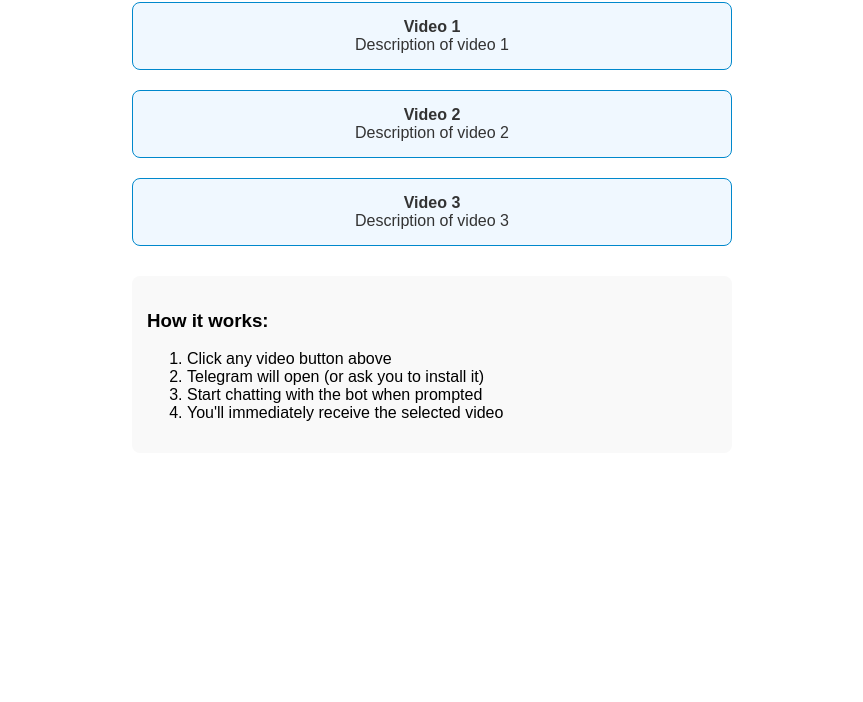
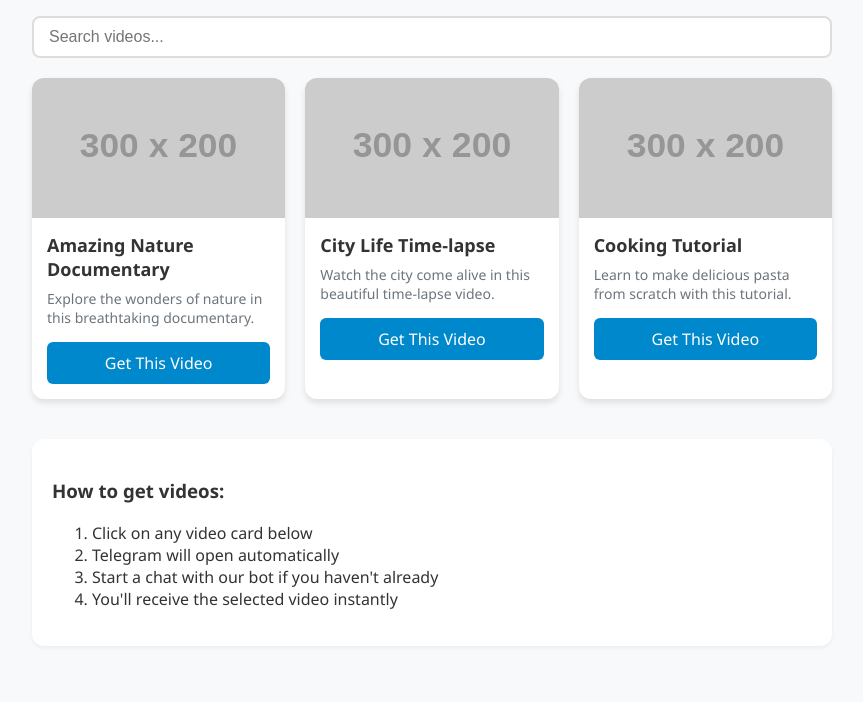
Before and after one commit to munkh-hustle/telegram-bot, a plain HTML site: page index.html in a window 1280 px wide. Shown: the part 98-800 px from the top of the page, without its empty margins (208-1071 px from the left). Drawn offline with Linux system fonts and the light colour scheme; placeholder pictures from the web are drawn by us.

Commit message:
Update index.html

```diff
--- a/index.html
+++ b/index.html
@@ -3,68 +3,196 @@
 <head>
     <meta charset="UTF-8">
     <meta name="viewport" content="width=device-width, initial-scale=1.0">
-    <title>Get Videos via Telegram</title>
+    <title>Video Library - Get Videos via Telegram</title>
     <style>
         body {
-            font-family: Arial, sans-serif;
-            max-width: 600px;
+            font-family: 'Segoe UI', Tahoma, Geneva, Verdana, sans-serif;
+            max-width: 800px;
             margin: 0 auto;
             padding: 20px;
+            background-color: #f8f9fa;
+            color: #333;
         }
         h1 {
             color: #0088cc;
             text-align: center;
+            margin-bottom: 30px;
+            font-weight: 600;
         }
-        .video-option {
+        .search-container {
+            margin: 20px 0;
+            display: flex;
+            gap: 10px;
+        }
+        #search {
+            flex: 1;
+            padding: 10px 15px;
+            border: 2px solid #ddd;
+            border-radius: 8px;
+            font-size: 16px;
+        }
+        .video-grid {
+            display: grid;
+            grid-template-columns: repeat(auto-fill, minmax(250px, 1fr));
+            gap: 20px;
+            margin-top: 20px;
+        }
+        .video-card {
+            background: white;
+            border-radius: 12px;
+            overflow: hidden;
+            box-shadow: 0 4px 6px rgba(0,0,0,0.1);
+            transition: transform 0.3s ease, box-shadow 0.3s ease;
+        }
+        .video-card:hover {
+            transform: translateY(-5px);
+            box-shadow: 0 10px 20px rgba(0,0,0,0.1);
+        }
+        .video-thumbnail {
+            height: 140px;
+            background-color: #e9ecef;
+            background-size: cover;
+            background-position: center;
+            position: relative;
+        }
+        .video-info {
+            padding: 15px;
+        }
+        .video-title {
+            font-weight: 600;
+            margin-bottom: 8px;
+            font-size: 18px;
+        }
+        .video-desc {
+            color: #6c757d;
+            font-size: 14px;
+            margin-bottom: 15px;
+            display: -webkit-box;
+            -webkit-line-clamp: 2;
+            -webkit-box-orient: vertical;
+            overflow: hidden;
+        }
+        .video-button {
             display: block;
-            margin: 20px 0;
-            padding: 15px;
-            background: #f0f8ff;
-            border-radius: 8px;
-            text-decoration: none;
-            color: #333;
-            border: 1px solid #0088cc;
             text-align: center;
-            transition: all 0.3s;
-        }
-        .video-option:hover {
+            padding: 10px;
             background: #0088cc;
             color: white;
+            text-decoration: none;
+            border-radius: 6px;
+            font-weight: 500;
+            transition: background 0.2s;
+        }
+        .video-button:hover {
+            background: #006699;
         }
         .instructions {
-            margin-top: 30px;
-            padding: 15px;
-            background: #f9f9f9;
-            border-radius: 8px;
+            margin-top: 40px;
+            padding: 20px;
+            background: white;
+            border-radius: 12px;
+            box-shadow: 0 2px 4px rgba(0,0,0,0.05);
+        }
+        .loading {
+            text-align: center;
+            padding: 20px;
+            color: #6c757d;
+        }
+        @media (max-width: 600px) {
+            .video-grid {
+                grid-template-columns: 1fr;
+            }
         }
     </style>
 </head>
 <body>
-    <h1>Click to Receive Videos in Telegram</h1>
+    <h1>Video Library</h1>
 
-    <a href="https://t.me/lgbt_kino_bot?start=video1" class="video-option">
-        <strong>Video 1</strong><br>
-        Description of video 1
-    </a>
+    <div class="search-container">
+        <input type="text" id="search" placeholder="Search videos..." onkeyup="filterVideos()">
+    </div>
 
-    <a href="https://t.me/lgbt_kino_bot?start=video2" class="video-option">
-        <strong>Video 2</strong><br>
-        Description of video 2
-    </a>
-
-    <a href="https://t.me/lgbt_kino_bot?start=video3" class="video-option">
-        <strong>Video 3</strong><br>
-        Description of video 3
-    </a>
+    <div id="video-container" class="video-grid">
+        <div class="loading">Loading videos...</div>
+    </div>
 
     <div class="instructions">
-        <h3>How it works:</h3>
+        <h3>How to get videos:</h3>
         <ol>
-            <li>Click any video button above</li>
-            <li>Telegram will open (or ask you to install it)</li>
-            <li>Start chatting with the bot when prompted</li>
-            <li>You'll immediately receive the selected video</li>
+            <li>Click on any video card below</li>
+            <li>Telegram will open automatically</li>
+            <li>Start a chat with our bot if you haven't already</li>
+            <li>You'll receive the selected video instantly</li>
         </ol>
     </div>
+
+    <script>
+        // Sample video data - replace with actual API call in production
+        const videos = [
+            {
+                id: "video1",
+                title: "Amazing Nature Documentary",
+                description: "Explore the wonders of nature in this breathtaking documentary.",
+                thumbnail: "https://via.placeholder.com/300x200?text=Nature+Video",
+                botUsername: "lgbt_kino_bot"
+            },
+            {
+                id: "video2",
+                title: "City Life Time-lapse",
+                description: "Watch the city come alive in this beautiful time-lapse video.",
+                thumbnail: "https://via.placeholder.com/300x200?text=City+Video",
+                botUsername: "lgbt_kino_bot"
+            },
+            {
+                id: "video3",
+                title: "Cooking Tutorial",
+                description: "Learn to make delicious pasta from scratch with this tutorial.",
+                thumbnail: "https://via.placeholder.com/300x200?text=Cooking+Video",
+                botUsername: "lgbt_kino_bot"
+            }
+        ];
+
+        // Load videos when page loads
+        document.addEventListener('DOMContentLoaded', function() {
+            displayVideos(videos);
+        });
+
+        // Display videos in the grid
+        function displayVideos(videoList) {
+            const container = document.getElementById('video-container');
+            container.innerHTML = '';
+
+            if (videoList.length === 0) {
+                container.innerHTML = '<div class="loading">No videos found</div>';
+                return;
+            }
+
+            videoList.forEach(video => {
+                const videoCard = document.createElement('div');
+                videoCard.className = 'video-card';
+                videoCard.innerHTML = `
+                    <div class="video-thumbnail" style="background-image: url('${video.thumbnail}')"></div>
+                    <div class="video-info">
+                        <div class="video-title">${video.title}</div>
+                        <div class="video-desc">${video.description}</div>
+                        <a href="https://t.me/${video.botUsername}?start=${video.id}" class="video-button">
+                            Get This Video
+                        </a>
+                    </div>
+                `;
+                container.appendChild(videoCard);
+            });
+        }
+
+        // Filter videos based on search input
+        function filterVideos() {
+            const searchTerm = document.getElementById('search').value.toLowerCase();
+            const filteredVideos = videos.filter(video =>
+                video.title.toLowerCase().includes(searchTerm) ||
+                video.description.toLowerCase().includes(searchTerm)
+            );
+            displayVideos(filteredVideos);
+        }
+    </script>
 </body>
 </html>
```
